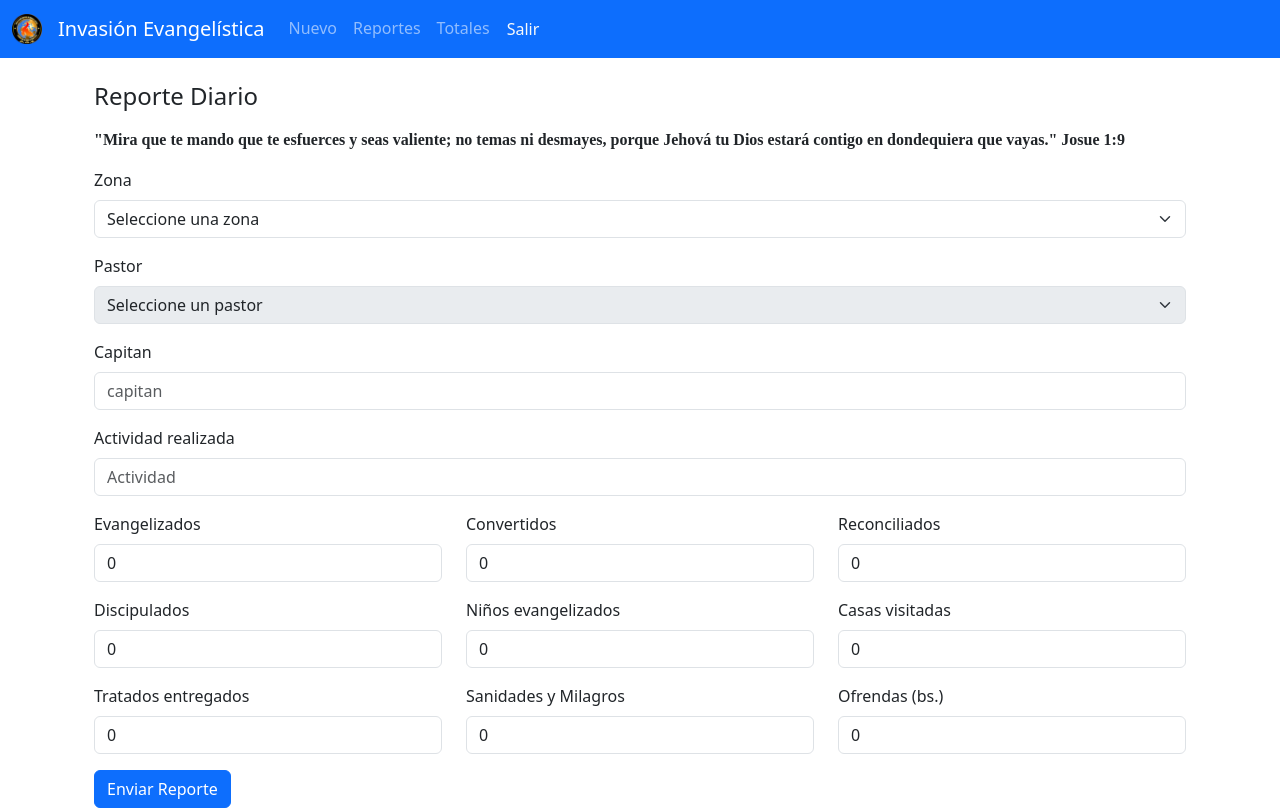
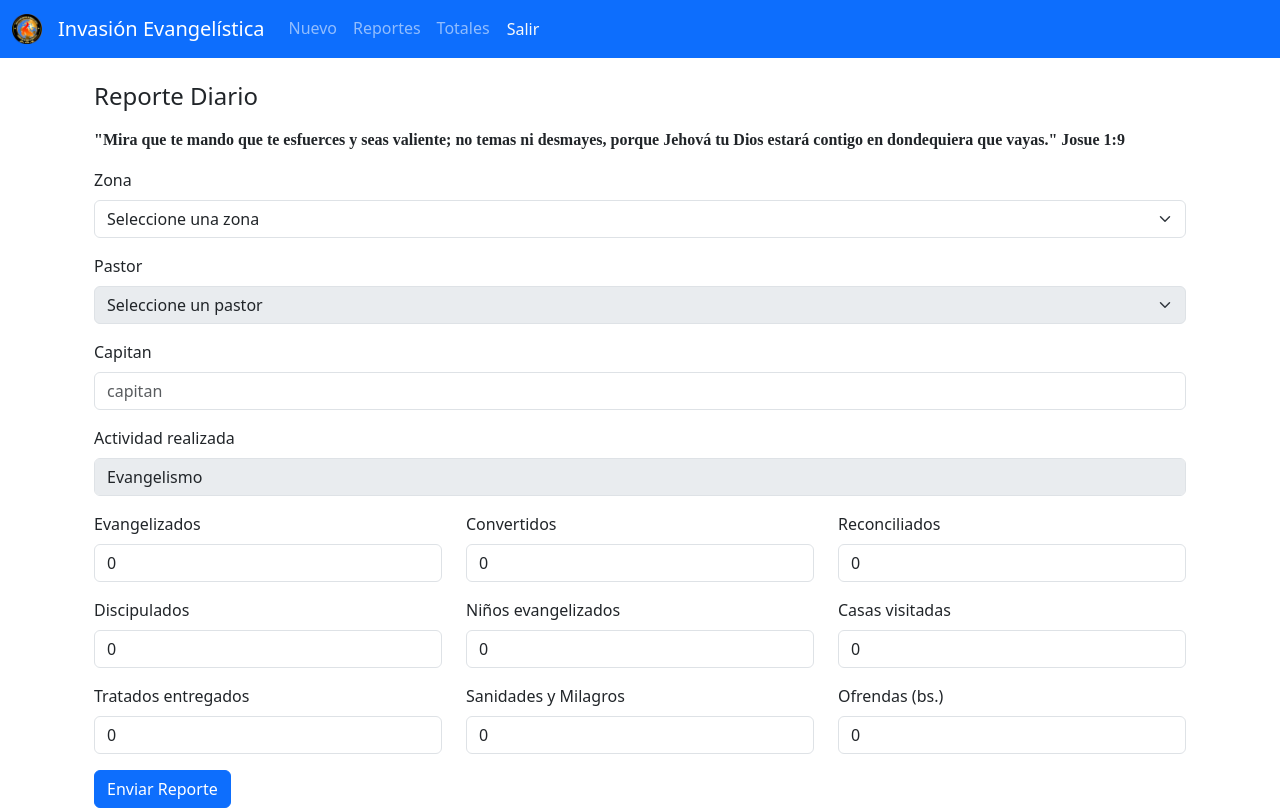
Before and after one commit to darwingdiazdev/evan-frontend, a React (Create React App) app: page / in a window 1280 px wide. Built offline with nearby package versions, Linux system fonts and the light colour scheme; sample sign-in values are in the browser's storage.

Commit message:
evangelismo

```diff
--- a/src/ReportForm.js
+++ b/src/ReportForm.js
@@ -93,7 +93,7 @@ export default function ReportForm({ onSuccess }) {
   const [formData, setFormData] = useState({
     region: '',
     iglesia: '',
-    actividad: '',
+    actividad: 'Evangelismo',
     evangelizados: 0,
     sanidades: 0,
     reconciliados: 0,
@@ -126,7 +126,7 @@ export default function ReportForm({ onSuccess }) {
       setFormData({
         region: '',
         iglesia: '',
-        actividad: '',
+        actividad: 'Evangelismo',
         evangelizados: 0,
         sanidades: 0,
         reconciliados: 0,
@@ -210,9 +210,10 @@ export default function ReportForm({ onSuccess }) {
         <input
           name="actividad"
           className="form-control"
-          placeholder="Actividad"
+          placeholder="Evangelismo"
           value={formData.actividad}
           onChange={handleChange}
+          disabled
           required
         />
       </div>
--- a/src/api.js
+++ b/src/api.js
@@ -103,7 +103,6 @@ export async function loginUser(credentials) {
 
 // --- Register
 export async function registerUser(credentials) {
-  console.log('registerUser', credentials);
   const res = await fetch(`${API_URL}/api/users/register`, {
     method: 'POST',
     headers: { 'Content-Type': 'application/json' },
--- a/src/navbar.js
+++ b/src/navbar.js
@@ -5,7 +5,6 @@ import { useAuth } from './auth';
 function Navbar() {
   const { isAuthenticated, logout, user } = useAuth();
   const navigate = useNavigate();
-console.log('user', user);
   const [isCollapsed, setIsCollapsed] = useState(true);
 
   const toggleNavbar = () => setIsCollapsed(!isCollapsed);
```
